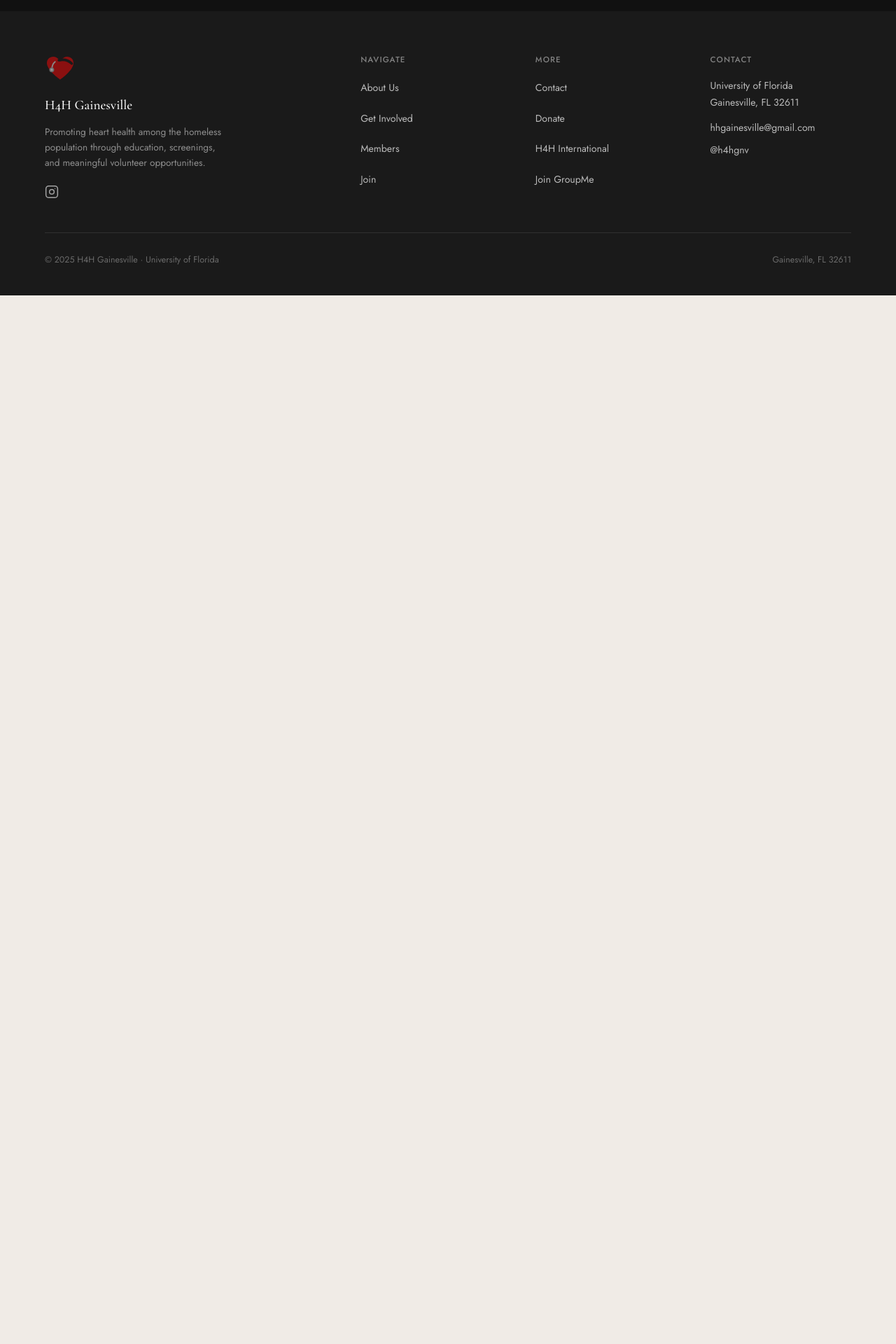
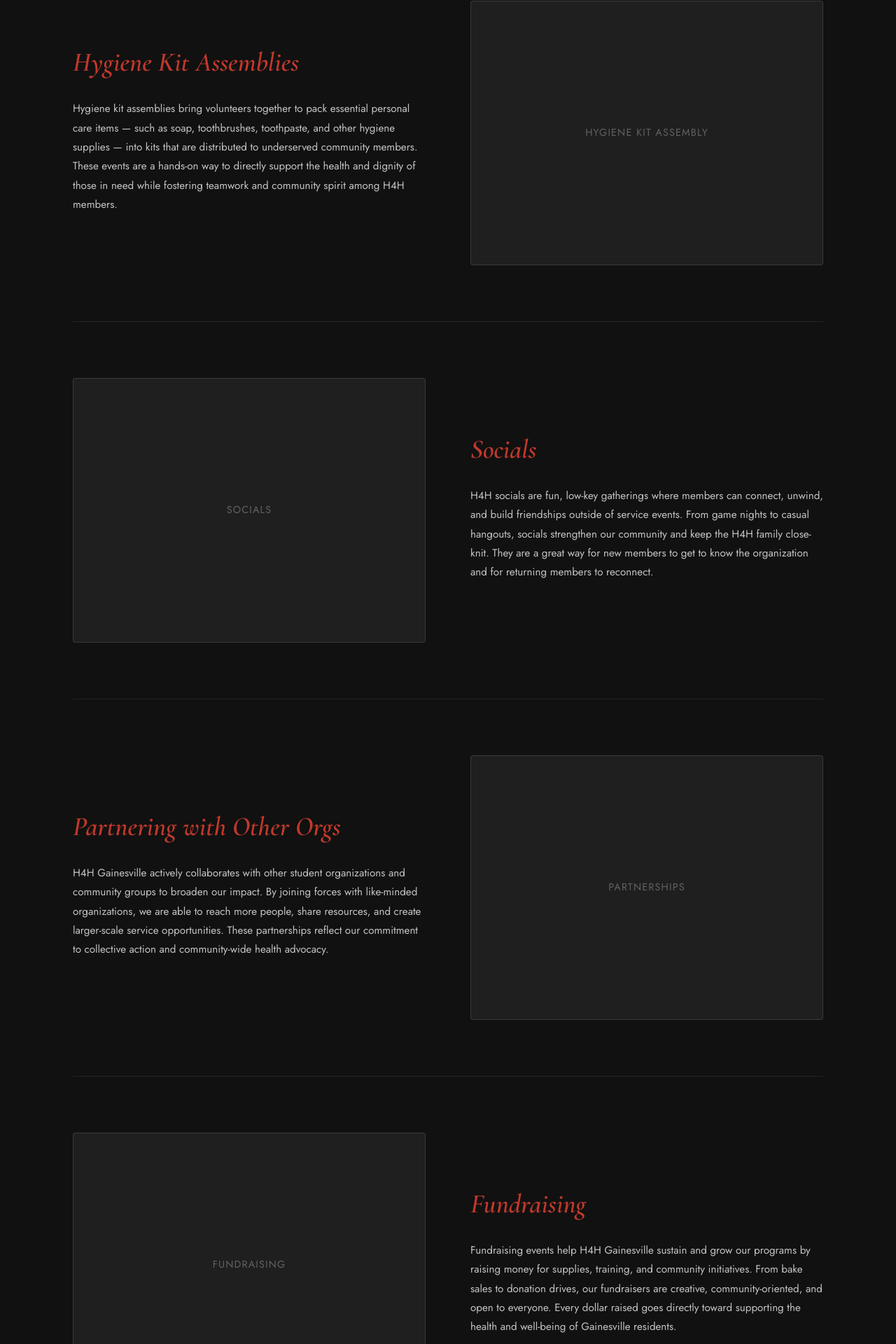
Before and after one commit to hhgainesville-cloud/h4hwebsite, a Next.js app: page /events in a window 1280 px wide. Shown: the part 1769-3689 px from the top of the page at 70% size. Before the commit the page ends 2191 px from the top, so only its background shows below. Built offline with nearby package versions, Linux system fonts and the light colour scheme.

Commit message:
feat: add four new event sections with placeholders
Add Hygiene Kit Assemblies, Socials, Partnering, and Fundraising

```diff
--- a/app/events/page.tsx
+++ b/app/events/page.tsx
@@ -73,6 +73,74 @@ export default function Events() {
             />
           </div>
         </div>
+
+        {/* Hygiene Kit Assemblies */}
+        <div className="event-block">
+          <div className="event-text">
+            <h2>Hygiene Kit Assemblies</h2>
+            <p>
+              Hygiene kit assemblies bring volunteers together to pack essential personal
+              care items — such as soap, toothbrushes, toothpaste, and other hygiene
+              supplies — into kits that are distributed to underserved community members.
+              These events are a hands-on way to directly support the health and dignity
+              of those in need while fostering teamwork and community spirit among H4H members.
+            </p>
+          </div>
+          <div className="event-img event-img--placeholder">
+            <span>Hygiene Kit Assembly</span>
+          </div>
+        </div>
+
+        {/* Socials */}
+        <div className="event-block reverse">
+          <div className="event-text">
+            <h2>Socials</h2>
+            <p>
+              H4H socials are fun, low-key gatherings where members can connect, unwind,
+              and build friendships outside of service events. From game nights to casual
+              hangouts, socials strengthen our community and keep the H4H family close-knit.
+              They are a great way for new members to get to know the organization and for
+              returning members to reconnect.
+            </p>
+          </div>
+          <div className="event-img event-img--placeholder">
+            <span>Socials</span>
+          </div>
+        </div>
+
+        {/* Partnering with Other Orgs */}
+        <div className="event-block">
+          <div className="event-text">
+            <h2>Partnering with Other Orgs</h2>
+            <p>
+              H4H Gainesville actively collaborates with other student organizations and
+              community groups to broaden our impact. By joining forces with like-minded
+              organizations, we are able to reach more people, share resources, and create
+              larger-scale service opportunities. These partnerships reflect our commitment
+              to collective action and community-wide health advocacy.
+            </p>
+          </div>
+          <div className="event-img event-img--placeholder">
+            <span>Partnerships</span>
+          </div>
+        </div>
+
+        {/* Fundraising */}
+        <div className="event-block reverse">
+          <div className="event-text">
+            <h2>Fundraising</h2>
+            <p>
+              Fundraising events help H4H Gainesville sustain and grow our programs by
+              raising money for supplies, training, and community initiatives. From bake
+              sales to donation drives, our fundraisers are creative, community-oriented,
+              and open to everyone. Every dollar raised goes directly toward supporting
+              the health and well-being of Gainesville residents.
+            </p>
+          </div>
+          <div className="event-img event-img--placeholder">
+            <span>Fundraising</span>
+          </div>
+        </div>
       </div>
     </div>
   );
--- a/app/globals.css
+++ b/app/globals.css
@@ -287,6 +287,19 @@ li { margin-bottom: 0.4em; }
 .event-text p strong { color: #fff; }
 .event-text p em { font-style: italic; }
 .event-img img { width: 100%; aspect-ratio: 4/3; object-fit: cover; border-radius: 4px; }
+.event-img--placeholder {
+  aspect-ratio: 4/3;
+  display: flex;
+  align-items: center;
+  justify-content: center;
+  background: rgba(255,255,255,0.06);
+  border: 1px solid rgba(255,255,255,0.12);
+  border-radius: 4px;
+  color: rgba(255,255,255,0.3);
+  font-size: 0.9rem;
+  letter-spacing: 0.08em;
+  text-transform: uppercase;
+}
 
 /* ── MEMBERS ── */
 .members-grid { display: grid; grid-template-columns: repeat(auto-fill, minmax(220px, 1fr)); gap: 32px; margin-top: 48px; }
```
